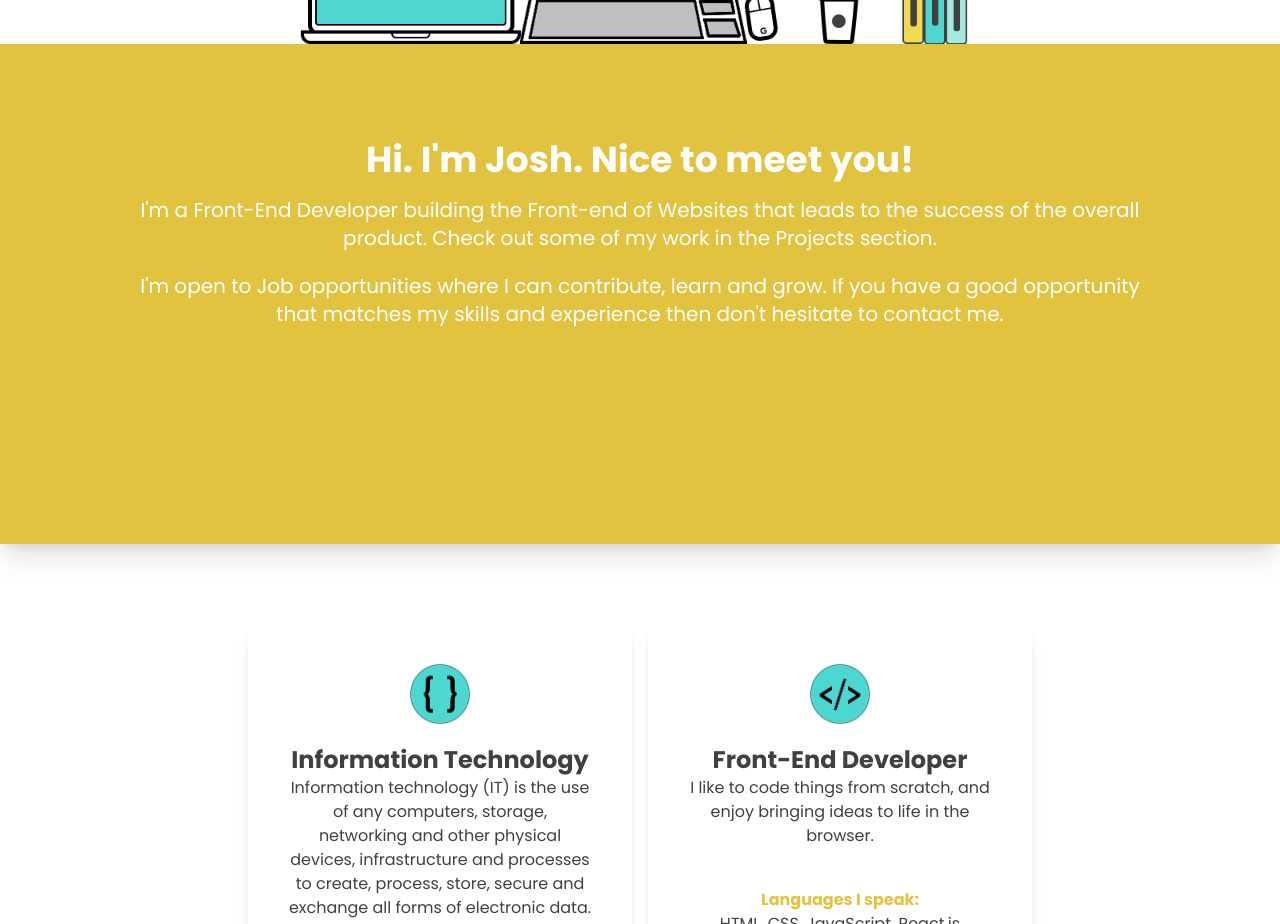
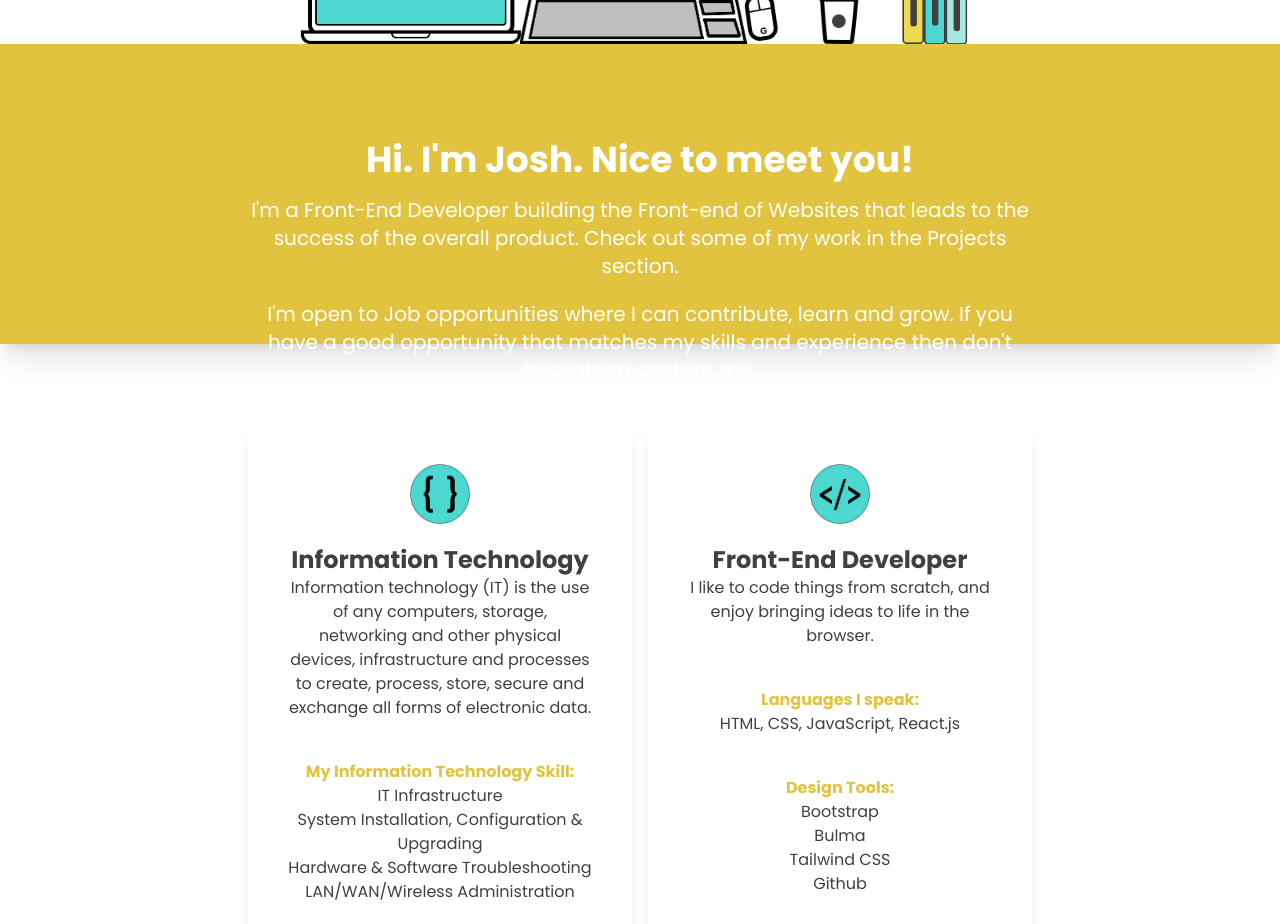
Before and after one commit to joshpatrickz/JPVA-Portfolio, a React (Create React App) app: page / in a window 1280 px wide. Shown: the part 880-1804 px from the top of the page. Built offline with nearby package versions, Linux system fonts and the light colour scheme; the HTML template or start-up script is replaced by a standard one.

Commit message:
Update_about_20260725

```diff
--- a/src/components/About.jsx
+++ b/src/components/About.jsx
@@ -5,9 +5,9 @@ const About = () => {
     <div
       name="about"
       id="About"
-      className="w-full h-[500px] flex flex-col bg-[#E1C340] shadow-xl"
+      className="w-full h-[300px] flex flex-col bg-[#E1C340] shadow-xl"
     >
-      <div className="md:max-w-[1000px] sm:max-w-[600px] max-w-[400px] md:mt-20 sm:mt-14 mt-10 mb-10 mx-auto text-center justify-center">
+      <div className="md:max-w-[800px] sm:max-w-[600px] max-w-[400px] md:mt-20 sm:mt-14 mt-10 mb-10 mx-auto text-center justify-center">
         <h1 className="md:text-4xl sm:text-2xl text-xl font-bold text-white py-4">
           Hi. I'm Josh. Nice to meet you!
         </h1>
```
